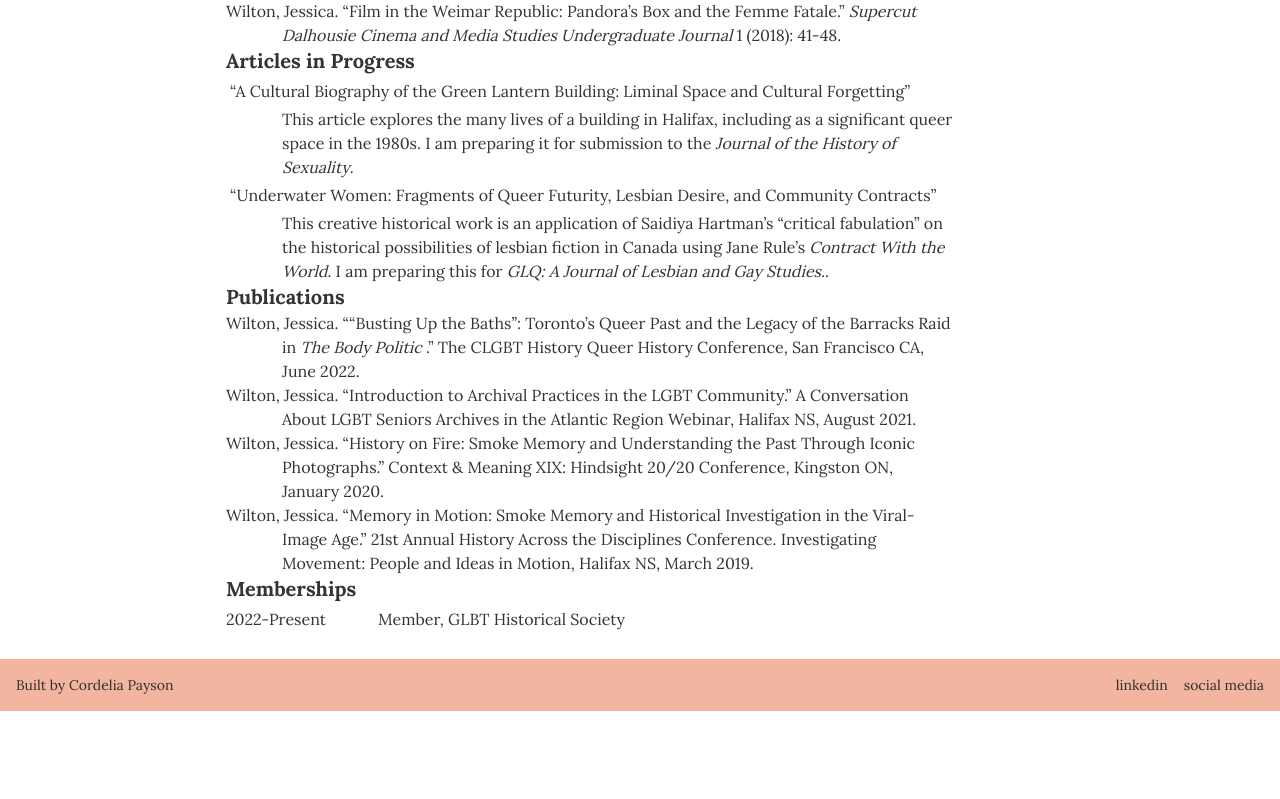
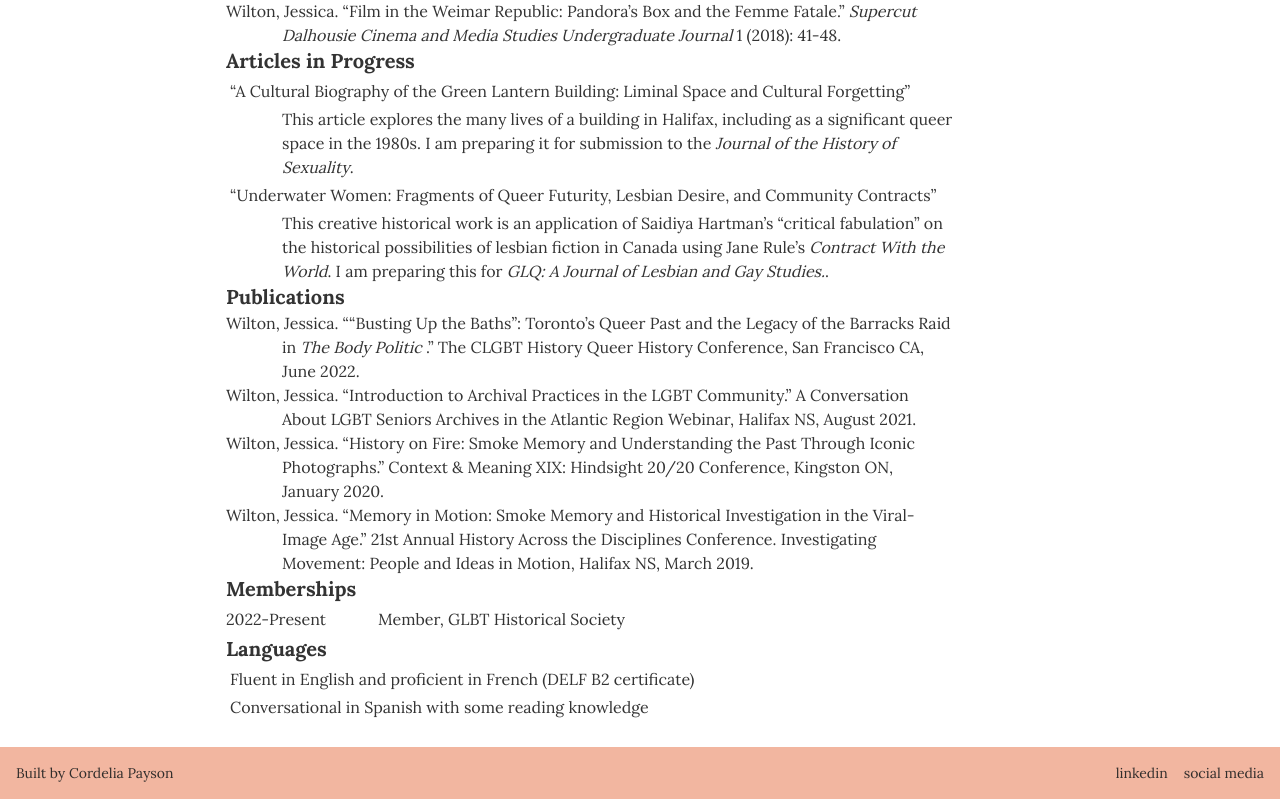
Before and after one commit to cordelia-payson/jw-site, a Next.js app: page /cv in a window 1280 px wide. Shown: the part 2642-3441 px from the top of the page. Before the commit the page ends 3353 px from the top, so only its background shows below. Built offline with nearby package versions, Linux system fonts and the light colour scheme.

Commit message:
added languages section

```diff
--- a/components/cv/info.js
+++ b/components/cv/info.js
@@ -104,3 +104,6 @@ export const memberships = [
     line: 'Member, GLBT Historical Society',
   },
 ];
+
+// languages
+export const languages = ['Fluent in English and proficient in French (DELF B2 certificate)', 'Conversational in Spanish with some reading knowledge'];
--- a/components/cv/sections/interests.js
+++ b/components/cv/sections/interests.js
@@ -9,7 +9,6 @@ function Interests() {
       <div className="">
         {interests.map((interest) => <Bullet bullet={interest} />)}
       </div>
-
     </div>
   );
 }
--- /dev/null
+++ b/components/cv/sections/languages.js
@@ -0,0 +1,16 @@
+import Title from '../title.js';
+import Bullet from '../bullet.js';
+import { languages } from '../info.js';
+
+function Languages() {
+  return (
+    <div className="flex flex-col">
+      <Title title="Languages" />
+      <div>
+        {languages.map((language) => <Bullet bullet={language} />)}
+      </div>
+    </div>
+  );
+}
+
+export default Languages;
--- a/pages/cv.js
+++ b/pages/cv.js
@@ -9,6 +9,7 @@ import Publications from '../components/cv/sections/publications.js';
 import Articles from '../components/cv/sections/articles.js';
 import Presentations from '../components/cv/sections/presentations.js';
 import Memberships from '../components/cv/sections/memberships.js';
+import Languages from '../components/cv/sections/languages.js';
 
 function CV() {
   return (
@@ -28,6 +29,7 @@ function CV() {
             <Articles />
             <Presentations />
             <Memberships />
+            <Languages />
           </div>
         </div>
       </div>
```
